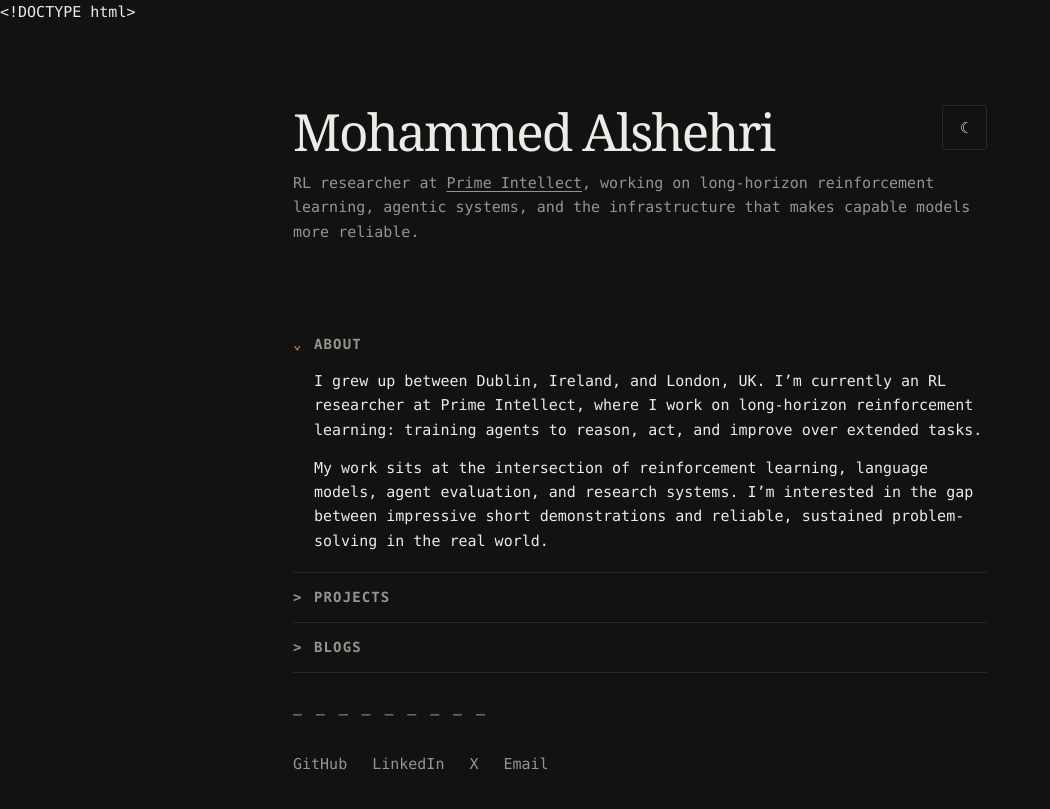
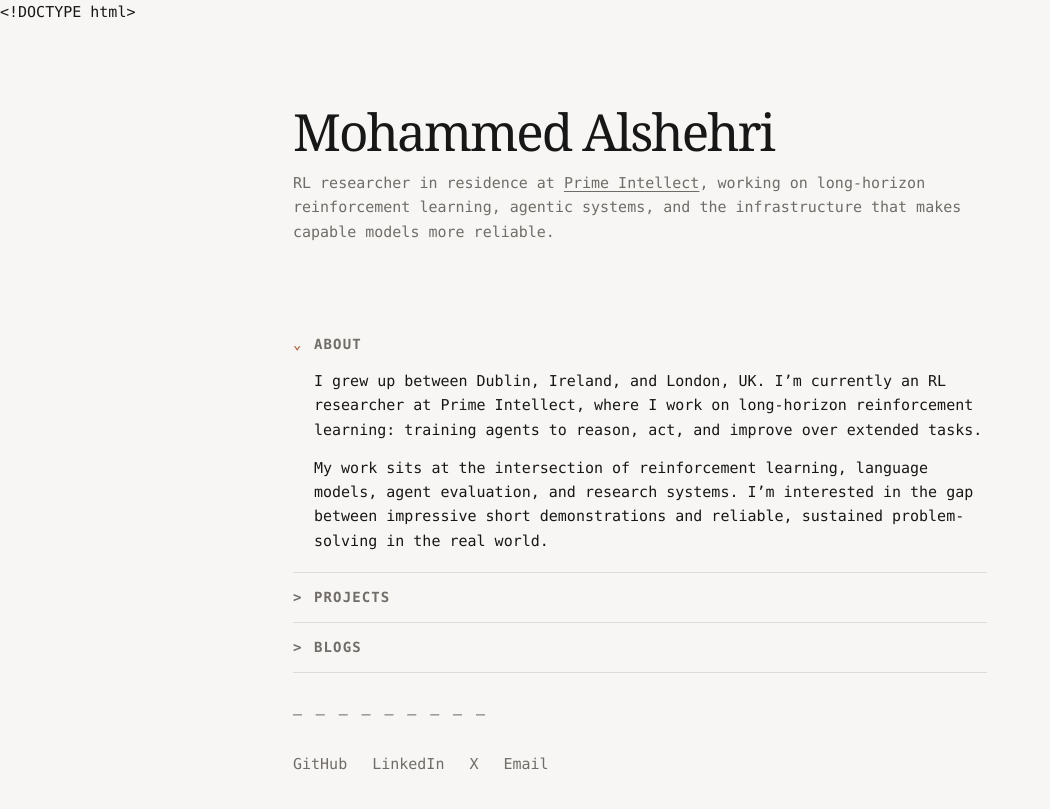
Before and after one commit to mohammed840/mohammed840.github.io, a Jekyll site: the page built from about.md, in a window 1280 px wide. Shown: the top 809 px of the page, without its empty margins (0-1050 px from the left). Built offline with Jekyll 4.4.1, drawn with Linux system fonts in a browser that asks for light colours.

Commit message:
Refine profile page content and theme

```diff
--- a/about.md
+++ b/about.md
@@ -15,10 +15,9 @@ permalink: /about/
   <body>
     <main class="profile-shell">
       <header class="profile-header">
-        <button class="theme-toggle" type="button" aria-label="Toggle theme" aria-pressed="false">☾</button>
         <h1>Mohammed Alshehri</h1>
         <p class="intro">
-          RL researcher at <a href="https://www.primeintellect.ai/" target="_blank" rel="noreferrer">Prime Intellect</a>,
+          RL researcher in residence at <a href="https://www.primeintellect.ai/" target="_blank" rel="noreferrer">Prime Intellect</a>,
           working on long-horizon reinforcement learning, agentic systems, and the infrastructure that makes capable models more reliable.
         </p>
       </header>
@@ -42,7 +41,16 @@ permalink: /about/
           <summary>Projects</summary>
           <div class="section-copy">
             <p>Research projects, experiments, and papers on reinforcement learning, agents, and evaluation.</p>
-            <p><a class="text-link" href="{{ '/projects/' | relative_url }}">Explore projects →</a></p>
+            <div class="item-list">
+              {% assign projects_sorted = site.projects | sort: "date" | reverse %}
+              {% for project in projects_sorted %}
+              <a class="item" href="{{ project.url | relative_url }}">
+                <span class="item-title">{{ project.title }}</span>
+                {% if project.description %}<span class="item-description">{{ project.description }}</span>{% endif %}
+                <span class="item-action">Read project →</span>
+              </a>
+              {% endfor %}
+            </div>
           </div>
         </details>
 
@@ -50,7 +58,16 @@ permalink: /about/
           <summary>Blogs</summary>
           <div class="section-copy">
             <p>Notes on RL, long-horizon reasoning, research infrastructure, and building AI systems.</p>
-            <p><a class="text-link" href="{{ '/blogs/' | relative_url }}">Read the blog →</a></p>
+            <div class="item-list">
+              {% assign blogs_sorted = site.blogs | sort: "date" | reverse %}
+              {% for blog in blogs_sorted %}
+              <a class="item" href="{{ blog.url | relative_url }}">
+                <span class="item-title">{{ blog.title }}</span>
+                {% if blog.description %}<span class="item-description">{{ blog.description }}</span>{% endif %}
+                <span class="item-action">Read blog →</span>
+              </a>
+              {% endfor %}
+            </div>
           </div>
         </details>
       </section>
@@ -64,6 +81,5 @@ permalink: /about/
         <a href="mailto:mohammed@redec.io">Email</a>
       </footer>
     </main>
-    <script src="{{ '/assets/js/profile.js' | relative_url }}"></script>
   </body>
 </html>
--- a/assets/js/profile.js
+++ /dev/null
@@ -1,17 +0,0 @@
-(function () {
-  const toggle = document.querySelector('.theme-toggle');
-  if (!toggle) return;
-  const savedTheme = window.localStorage.getItem('profile-theme');
-  if (savedTheme === 'light') document.body.classList.add('light');
-  function updateButton() {
-    const light = document.body.classList.contains('light');
-    toggle.textContent = light ? '☼' : '☾';
-    toggle.setAttribute('aria-pressed', String(light));
-  }
-  toggle.addEventListener('click', function () {
-    document.body.classList.toggle('light');
-    window.localStorage.setItem('profile-theme', document.body.classList.contains('light') ? 'light' : 'dark');
-    updateButton();
-  });
-  updateButton();
-})();
--- a/assets/profile.css
+++ b/assets/profile.css
@@ -1,11 +1,4 @@
-:root {
-  color-scheme: dark;
-  --bg: #121212;
-  --text: #eeeae5;
-  --muted: #99938d;
-  --line: #292929;
-  --accent: #c8845d;
-}
+:root { --bg: #f7f6f4; --text: #171717; --muted: #706c67; --line: #dedbd7; --accent: #a45e37; }
 
 * { box-sizing: border-box; }
 html { scroll-behavior: smooth; }
@@ -31,12 +24,6 @@ body {
 .intro { max-width: 680px; margin: 0; color: var(--muted); }
 a { color: inherit; text-underline-offset: 3px; }
 a:hover { color: var(--accent); }
-.theme-toggle {
-  position: absolute; top: 0; right: 0; width: 45px; height: 45px;
-  border: 1px solid var(--line); border-radius: 3px; background: transparent;
-  color: var(--text); font: inherit; cursor: pointer;
-}
-.theme-toggle:hover, .theme-toggle:focus-visible { border-color: var(--accent); outline: none; }
 .accordion details { border-bottom: 1px solid var(--line); }
 .accordion summary {
   display: flex; align-items: center; gap: 12px; min-height: 49px;
@@ -51,14 +38,18 @@ a:hover { color: var(--accent); }
 .section-copy p { margin: 0 0 14px; }
 .section-copy p:last-child { margin-bottom: 0; }
 .text-link { color: var(--accent); }
+.item-list { display: grid; gap: 18px; margin-top: 20px; }
+.item { display: grid; gap: 3px; padding-bottom: 16px; border-bottom: 1px solid var(--line); text-decoration: none; }
+.item:last-child { padding-bottom: 0; border-bottom: 0; }
+.item-title { color: var(--text); font-family: Georgia, "Times New Roman", serif; font-size: 1.15rem; }
+.item-description { color: var(--muted); font-size: 13px; line-height: 1.55; }
+.item-action { color: var(--accent); font-size: 13px; margin-top: 4px; }
 .dash-rule { margin: 29px 0 26px; color: var(--muted); letter-spacing: .16em; overflow: hidden; white-space: nowrap; }
 .profile-footer { display: flex; flex-wrap: wrap; gap: 25px; color: var(--muted); }
 .profile-footer a { text-decoration: none; }
-body.light { color-scheme: light; --bg: #f6f5f3; --text: #171717; --muted: #6b6864; --line: #dedbd7; --accent: #a45e37; }
 @media (max-width: 560px) {
   .profile-shell { width: min(100% - 30px, 694px); padding-top: 38px; }
   .profile-header { padding-bottom: 46px; }
-  .profile-header h1 { max-width: calc(100% - 62px); }
   .intro { font-size: 14px; }
   .profile-footer { gap: 16px; font-size: 13px; }
 }
```
